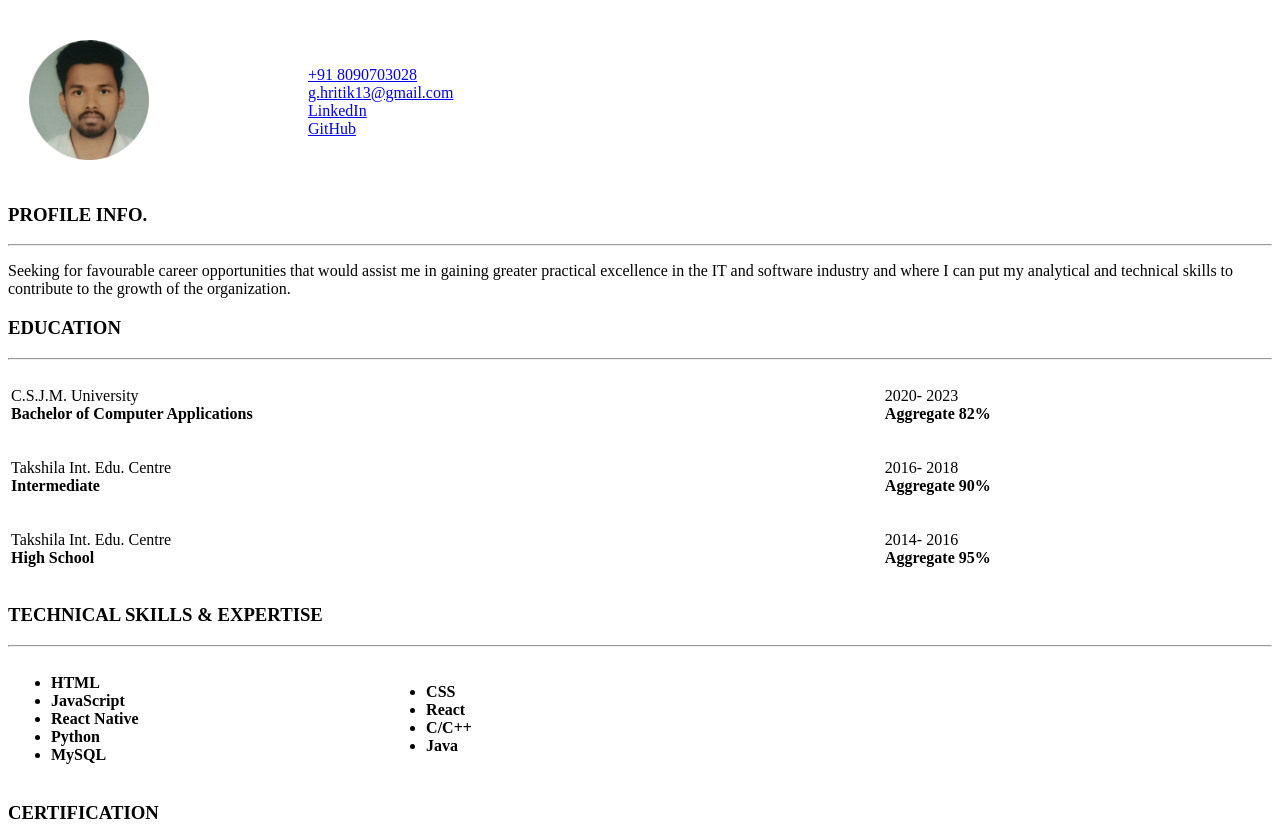
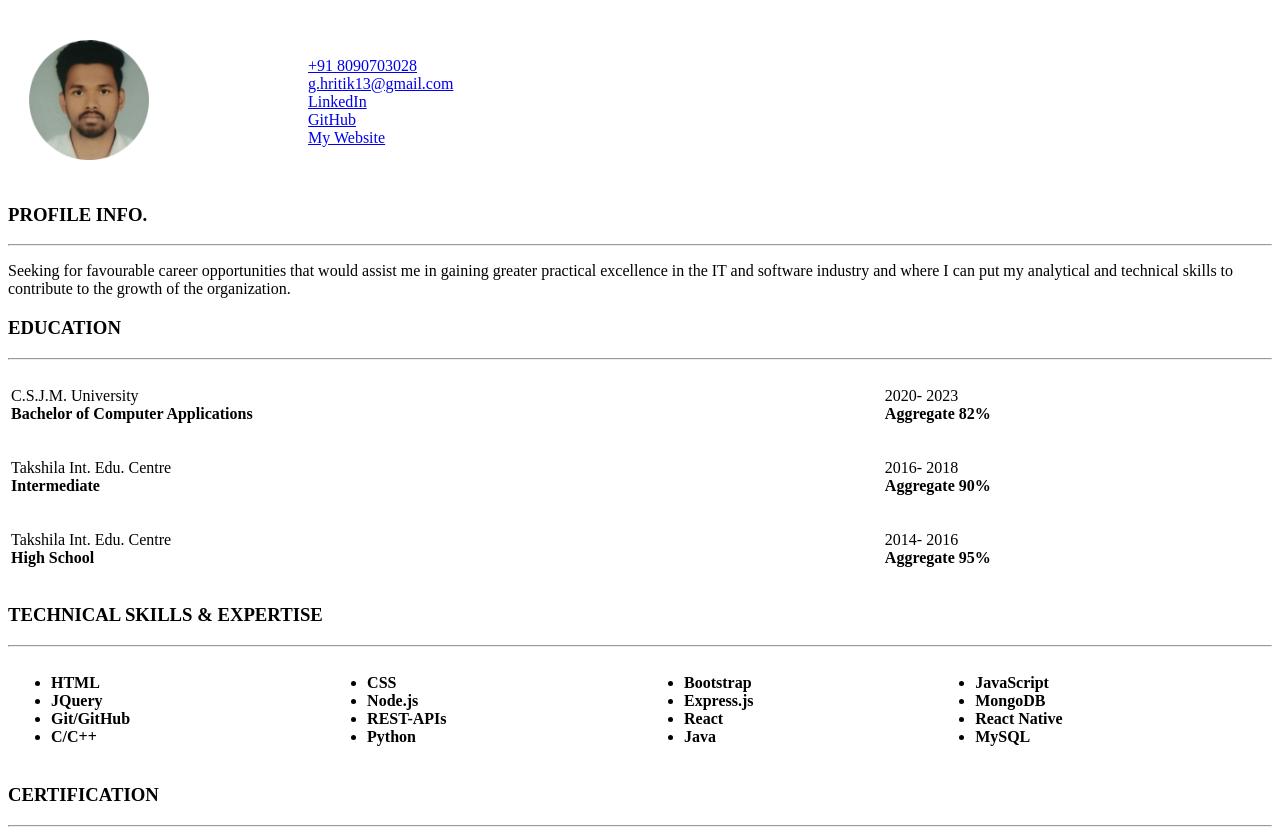
Before and after one commit to 13Nikhilgupta/CV, a plain HTML site: page index.html in a window 1280 px wide. Shown: the part 61-901 px from the top of the page. Drawn offline with Linux system fonts and the light colour scheme.

Commit message:
Added My Website link, New Skills and Certification

```diff
--- a/index.html
+++ b/index.html
@@ -13,7 +13,8 @@
   <td><a href="tel:+918090703028">+91 8090703028</a><br>
   <a href="mailto: g.hritik13@gmail.com">g.hritik13@gmail.com</a><br>
   <a href="https://www.linkedin.com/in/nikhil-gupta-7627211b2">LinkedIn</a><br>
-  <a href="github.com/13Nikhilgupta">GitHub</a>
+  <a href="https://github.com/13Nikhilgupta">GitHub</a><br>
+  <a href="https://13nikhilgupta.github.io/My-Website/">My Website</a>
   </td>
 </tr>
 </table>
@@ -57,19 +58,33 @@ where I can put my analytical and technical skills to contribute to the growth o
 </table>
 <h3>TECHNICAL SKILLS & EXPERTISE</h3>
 <hr>
-<table width="50%" >
+<table width="100%">
 <tr>
 <td>
 <strong>
 <ul>
-<li>HTML</li><li>JavaScript</li><li>React Native</li><li>Python</li><li>MySQL</li>
+<li>HTML</li><li>JQuery</li><li>Git/GitHub</li><li>C/C++</li>
 </ul>
 </strong>
 </td>
 <td>
 <strong>
 <ul>
-<li>CSS</li><li>React</li><li>C/C++</li><li>Java</li>
+<li>CSS</li><li>Node.js</li><li>REST-APIs</li><li>Python</li>
+</ul>
+</strong>
+</td>
+<td>
+<strong>
+<ul>
+<li>Bootstrap</li><li>Express.js</li><li>React</li><li>Java</li>
+</ul>
+</strong>
+</td>
+<td>
+<strong>
+<ul>
+<li>JavaScript</li><li>MongoDB</li><li>React Native</li><li>MySQL</li>
 </ul>
 </strong>
 </td>
@@ -78,7 +93,8 @@ where I can put my analytical and technical skills to contribute to the growth o
 <h3>CERTIFICATION</h3>
 <hr>
 <ul>
-<li>Certification in E-Learning in <strong>Python for Beginners</strong> from <strong>Simplilearn</strong></li>
+<li>Certification in E-Learning in <a href="https://www.udemy.com/certificate/UC-c0a9e1f3-841e-41bd-b356-1a217aebc3c7">The Complete 2023 Web Development Bootcamp</a> by <strong>Angela Yu</strong> from <strong>Udemy</strong></li>
+<li>Certification in E-Learning in <a href="https://simpli.app.link/o7kh7Flnjrb">Python for Beginners</a> from <strong>Simplilearn</strong></li>
 <li>Certification of Participation in <strong>National level quiz on Python Programming</strong> from <strong>Sigma Institute of Engineering, Gujarat</strong></li>
 <li>Certification in E-Learning in <a href="https://certificates.mooc.fi/validate/xvzwj4fzb1">Introduction to AI</a> from <strong>University of Helsinki</strong></li>
 <li>Certification in E-Learning in <a href="https://learndigital.withgoogle.com/digitalunlocked/validate-certificate-code">The Fundamental of Digital Marketing</a> from <strong>Google Digital Unlocked</strong> (ID: 3LQ 4DU PB5)</li>
@@ -90,12 +106,14 @@ where I can put my analytical and technical skills to contribute to the growth o
 
   Participated in an open access <strong>Goldman Sachs</strong> Virtual Experience Program with <strong>Forage</strong>.<br><br>
 
-  Tasks Completed include:</p><ol><strong><li>Crack leaked password database</li></strong></ol></li>
+  Tasks Completed include:</p>
+  <ol><strong><li>Crack leaked password database</li></strong></ol></li>
 <li><p><a href="https://forage-uploads-prod.s3.amazonaws.com/completion-certificates/Deloitte%20Australia/YPWCiGNTkr6QxcpEu_Deloitte%20Australia_6sS2MGXoCk4C96GYw_1671536715545_completion_certificate.pdf">Deloitte Virtual Experience Program Participant (2022)</a><br><br>
 
   Participated in an open access <strong>Deloitte</strong> Virtual Experience Program with <strong>Forage</strong>.<br><br>
 
-  Tasks Completed include:</p><strong><ol>
+  Tasks Completed include:</p>
+  <strong><ol>
 <li>Coding</li>
 <li>Data Analysis</li>
 <li>Development</li>
```
